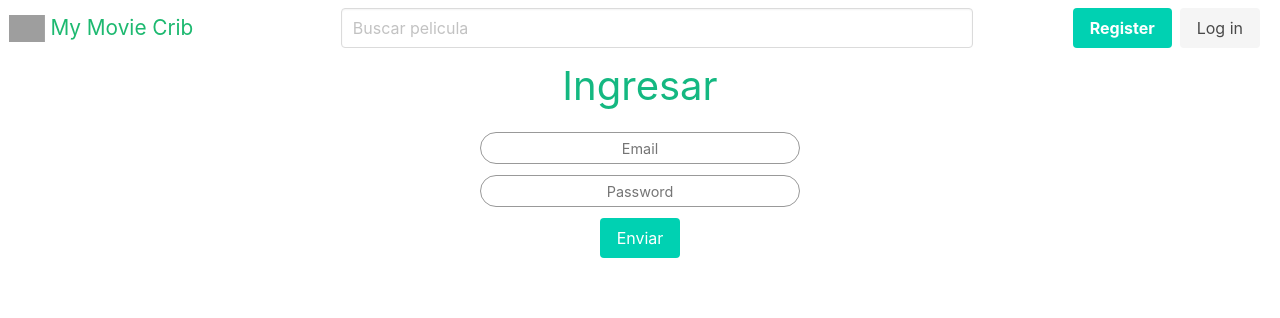
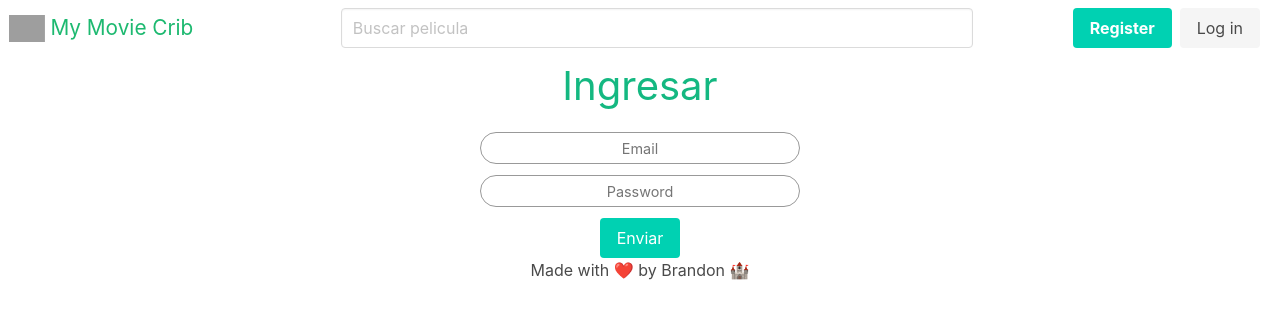
Before and after one commit to pibelanzallamas/my-movie-crib-client, a React (Create React App) app: page /users/login in a window 1280 px wide. Shown: the top 318 px of the page. Built offline with nearby package versions, Linux system fonts and the light colour scheme; no server answers; grey boxes are pictures that could not be loaded.

Commit message:
UPDATE: firma

```diff
--- a/src/App.js
+++ b/src/App.js
@@ -8,6 +8,7 @@ import Register from "./components/Register";
 import Login from "./components/Login";
 import User from "./components/User";
 import Search from "./components/Search";
+import Footer from "./components/Footer";
 
 function App() {
   return (
@@ -23,6 +24,7 @@ function App() {
         <Route path={"users/login"} element={<Login />} />
         <Route path={"users/:id"} element={<User />} />
       </Routes>
+      <Footer />
     </div>
   );
 }
--- /dev/null
+++ b/src/components/Footer.jsx
@@ -0,0 +1,16 @@
+import React from "react";
+import axios from "axios";
+import { useEffect } from "react";
+import { useState } from "react";
+import { Link, useParams } from "react-router-dom";
+
+function Footer() {
+
+  return (
+    <footer>
+        <p class="firma">Made with ❤️ by Brandon 🏰</p>
+    </footer>
+  );
+}
+
+export default Footer;
```
